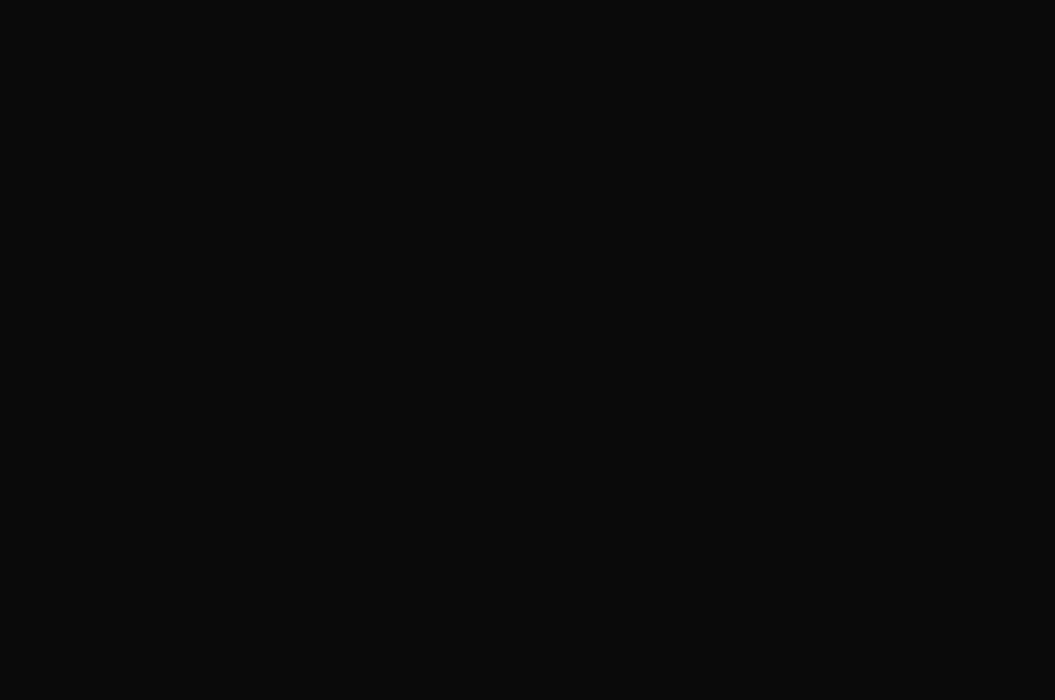
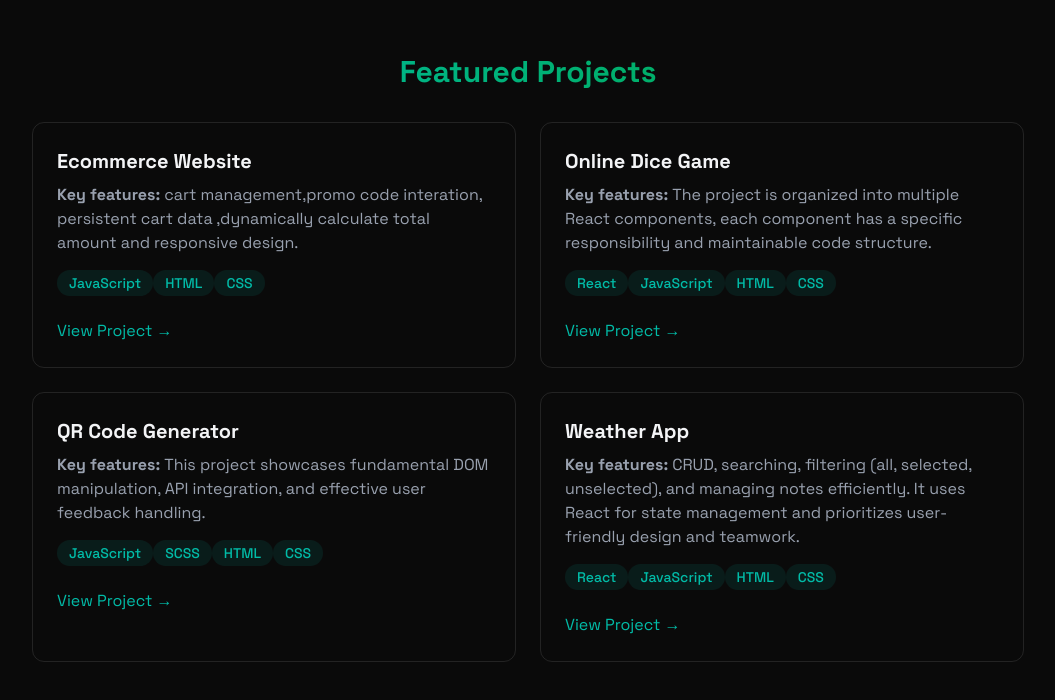
Before and after one commit to Shad-Islam/my-portfolio, a React (Vite) app: page / in a window 1280 px wide. Shown: the part 1782-2482 px from the top of the page, without its empty margins (112-1167 px from the left). Before the commit the page ends 1740 px from the top, so only its background shows below. Built offline with nearby package versions, Linux system fonts and the light colour scheme.

Commit message:
Add projects section

```diff
--- a/src/App.jsx
+++ b/src/App.jsx
@@ -5,6 +5,7 @@ import { Navbar } from "./components/Navbar";
 import { MobileMenu } from "./components/MobileMenu";
 import { Home } from "./components/section/Home";
 import { About } from "./components/section/About";
+import { Projects } from "./components/section/Projects";
 
 function App() {
   const [loading, setLoading] = useState(false);
@@ -21,6 +22,7 @@ function App() {
         <MobileMenu openMenu={openMenu} setOpenMenu={setOpenMenu}/>
         <Home />
         <About/>
+        <Projects/>
       </div>
     </>
   );
--- /dev/null
+++ b/src/components/section/Projects.jsx
@@ -0,0 +1,125 @@
+export const Projects = () => {
+  return (
+    <section
+      id="projects"
+      className="min-h-screen flex items-center justify-center py-20"
+    >
+      <div className="max-w-5xl mx-auto px-4">
+        <h2 className="text-3xl font-bold mb-8 bg-gradient-to-r from-teal-500 to-green-600 bg-clip-text text-transparent text-center">
+          Featured Projects
+        </h2>
+        <div className="grid grid-cols-1 md:grid-cols-2 gap-6">
+            {/* first project */}
+          <div className="p-6 rounded-xl border border-white/10 hover:-translate-y-1 hover:border-teal-500/30 hover:shadow-[0_0_15px_rgba(20,184,166,0.2)] transition-all">
+            <h3 className="text-xl font-bold mb-2">Ecommerce Website</h3>
+            <p className="text-gray-400 mb-4">
+                <strong>Key features: </strong>
+              cart management,promo code interation, persistent cart data
+              ,dynamically calculate total amount and responsive design.
+            </p>
+
+            <div>
+                {["JavaScript","HTML","CSS"].map((skill, key) => (
+                   <span
+                   key={key}
+                   className="bg-teal-500/10 text-teal-500 py-1 px-3 rounded-full text-sm font-medium hover:bg-teal-500/20
+                   hover:shadow-[0_0_15px_rgba(20,184,166,0.2)] transition"
+                 >
+                   {skill}
+                 </span>
+                ))}
+            </div>
+            <div className="flex justify-between items-center mt-2">
+                <a href="https://shad-islam.github.io/shopping-cart-with-js/"
+                target="_blank"
+                rel="noopener noreferrer"
+                className="text-teal-500 hover:text-teal-400 transition duration-200 mt-4 inline-block">
+                View Project → </a>
+            </div>
+          </div>
+          {/* second project */}
+          <div className="p-6 rounded-xl border border-white/10 hover:-translate-y-1 hover:border-teal-500/30 hover:shadow-[0_0_15px_rgba(20,184,166,0.2)] transition-all">
+            <h3 className="text-xl font-bold mb-2">Online Dice Game </h3>
+            <p className="text-gray-400 mb-4">
+                <strong>Key features: </strong>
+                 The project is organized into multiple React components, each component has a specific responsibility and maintainable code structure.
+            </p>
+
+            <div>
+                {["React","JavaScript","HTML","CSS"].map((skill, key) => (
+                   <span
+                   key={key}
+                   className="bg-teal-500/10 text-teal-500 py-1 px-3 rounded-full text-sm font-medium hover:bg-teal-500/20
+                   hover:shadow-[0_0_15px_rgba(20,184,166,0.2)] transition"
+                 >
+                   {skill}
+                 </span>
+                ))}
+            </div>
+            <div className="flex justify-between items-center mt-2">
+                <a href="https://shad-islam.github.io/Dice-Game/"
+                target="_blank"
+                rel="noopener noreferrer"
+                className="text-teal-500 hover:text-teal-400 transition duration-200 mt-4 inline-block">
+                View Project → </a>
+            </div>
+          </div>
+            {/* third project */}
+            <div className="p-6 rounded-xl border border-white/10 hover:-translate-y-1 hover:border-teal-500/30 hover:shadow-[0_0_15px_rgba(20,184,166,0.2)] transition-all">
+            <h3 className="text-xl font-bold mb-2">QR Code Generator </h3>
+            <p className="text-gray-400 mb-4">
+                <strong>Key features: </strong>
+                This project showcases fundamental DOM manipulation, API integration, and effective user feedback handling.
+            </p>
+
+            <div>
+                {["JavaScript","SCSS","HTML","CSS"].map((skill, key) => (
+                   <span
+                   key={key}
+                   className="bg-teal-500/10 text-teal-500 py-1 px-3 rounded-full text-sm font-medium hover:bg-teal-500/20
+                   hover:shadow-[0_0_15px_rgba(20,184,166,0.2)] transition"
+                 >
+                   {skill}
+                 </span>
+                ))}
+            </div>
+            <div className="flex justify-between items-center mt-2">
+                <a href="https://shad-islam.github.io/QR-code-generator/"
+                target="_blank"
+                rel="noopener noreferrer"
+                className="text-teal-500 hover:text-teal-400 transition duration-200 mt-4 inline-block">
+                View Project → </a>
+            </div>
+          </div>
+            {/* fourth project */}
+            <div className="p-6 rounded-xl border border-white/10 hover:-translate-y-1 hover:border-teal-500/30 hover:shadow-[0_0_15px_rgba(20,184,166,0.2)] transition-all">
+            <h3 className="text-xl font-bold mb-2">Weather App </h3>
+            <p className="text-gray-400 mb-4">
+                <strong>Key features: </strong>
+                CRUD, searching, filtering (all, selected, unselected), and managing notes efficiently. It uses React for state management and prioritizes user-friendly design and teamwork.
+            </p>
+
+            <div>
+                {["React","JavaScript","HTML","CSS"].map((skill, key) => (
+                   <span
+                   key={key}
+                   className="bg-teal-500/10 text-teal-500 py-1 px-3 rounded-full text-sm font-medium hover:bg-teal-500/20
+                   hover:shadow-[0_0_15px_rgba(20,184,166,0.2)] transition"
+                 >
+                   {skill}
+                 </span>
+                ))}
+            </div>
+            <div className="flex justify-between items-center mt-2">
+                <a href="https://shad-islam.github.io/Note-pad-project/"
+                target="_blank"
+                rel="noopener noreferrer"
+                className="text-teal-500 hover:text-teal-400 transition duration-200 mt-4 inline-block">
+                View Project → </a>
+            </div>
+          </div>
+        </div>
+      </div>
+    </section>
+  );
+};
```
